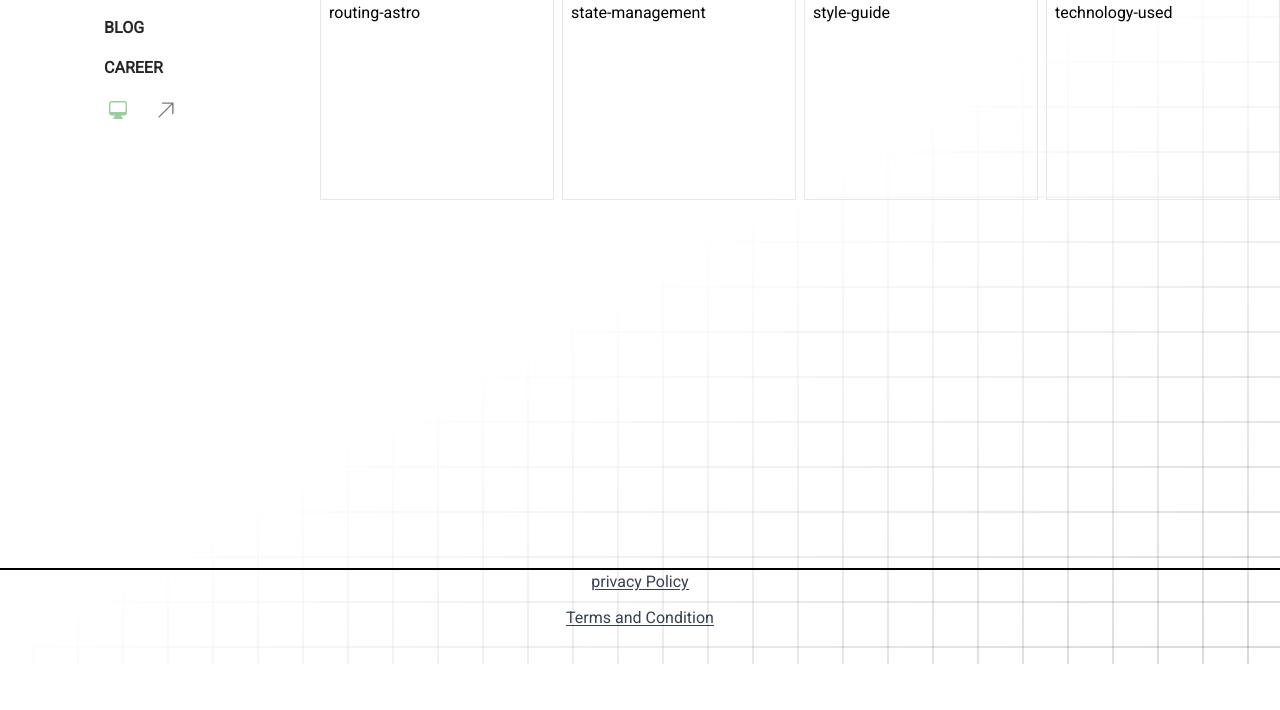
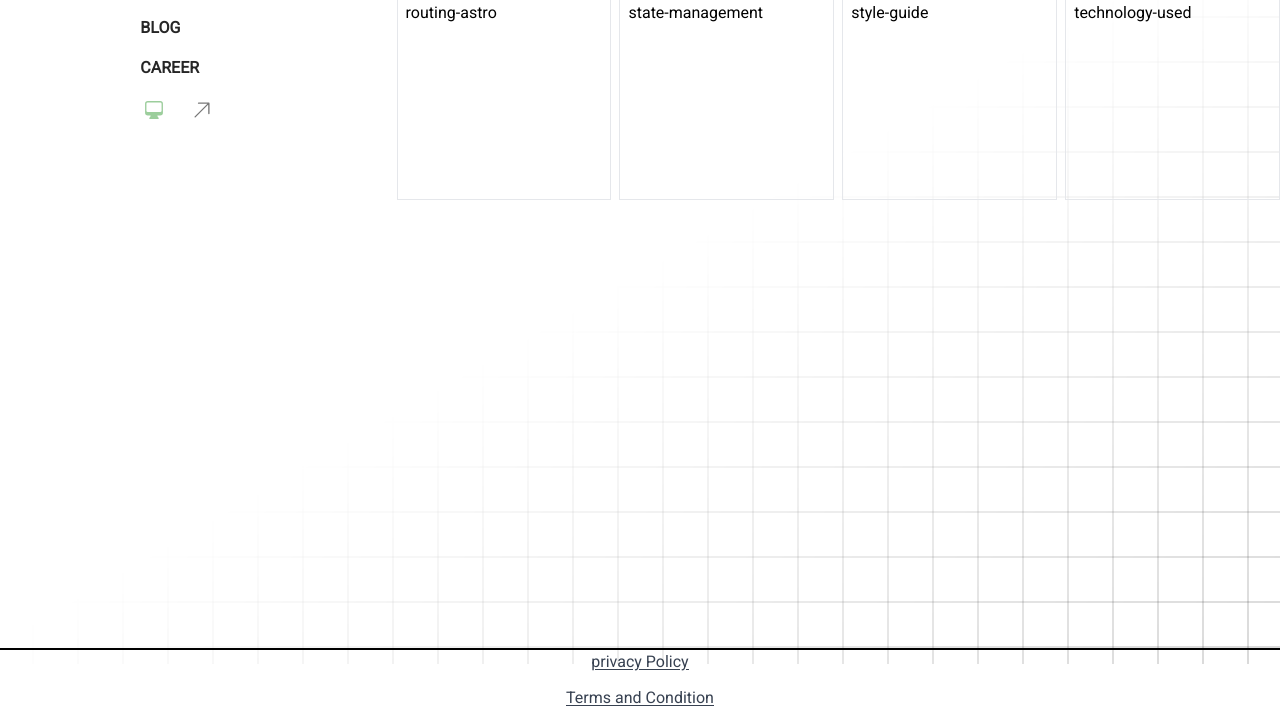
Before and after one commit to xkeshav/astro-template, an Astro site: page /blog in a window 1280 px wide. Shown: the part 136-846 px from the top of the page. Before the commit the page ends 800 px from the top, so only its background shows below. Built offline with nearby package versions, Linux system fonts and the light colour scheme; Astro itself is replaced by a stand-in of ours.

Commit message:
fix sidebar for smaller view

```diff
--- a/src/assets/styles/globals.css
+++ b/src/assets/styles/globals.css
@@ -34,7 +34,7 @@
   }
 
   body {
-    container-type: normal;
+    container-type: inline-size;
     container-name: thread;
     box-sizing: border-box;
     min-height: 100vh;
@@ -63,9 +63,31 @@
   }
 
   main {
-    height: 80vh;
     display: grid;
-    grid-template-columns: 20rem 1fr;
+    gap: 4px;
+    grid-template-columns: auto;
+    grid-auto-flow: column;
+    grid-template-areas: "sidebar content";
+
+    &.sidebar {
+      grid-area: sidebar;
+    }
+
+    &.content {
+      grid-area: content;
+    }
+  }
+
+  @container thread (max-width: 768px) {
+    main {
+      grid-template-areas: "content";
+      grid-template-columns: auto 1fr;
+
+      & .content {
+        grid-area: content;
+        grid-column: span 2;
+      }
+    }
   }
 
   /* Utilities */
@@ -86,11 +108,3 @@
     @apply text-customLight-active dark:text-customDark-active;
   }
 }
-
-html:has(.dark) {
-  button {
-    border: 2px solid blue;
-  }
-
-  /* Apply border color when <html> has the 'dark' class */
-}
--- a/src/layouts/Base.astro
+++ b/src/layouts/Base.astro
@@ -18,9 +18,11 @@ const {
   <body>
     <ThemeProvider />
     <Header />
-    <main id="main" class="main scroller">
-      <div><Menu /></div>
-      <slot><p>This is my fallback content, if there is no child passed into slot</p></slot>
+    <main id="main" class="main">
+      <div class="sidebar"><Menu /></div>
+      <div class="content">
+        <slot><p>This is my fallback content, if there is no child passed into slot</p></slot>
+      </div>
     </main>
     <Footer />
   </body>
```
